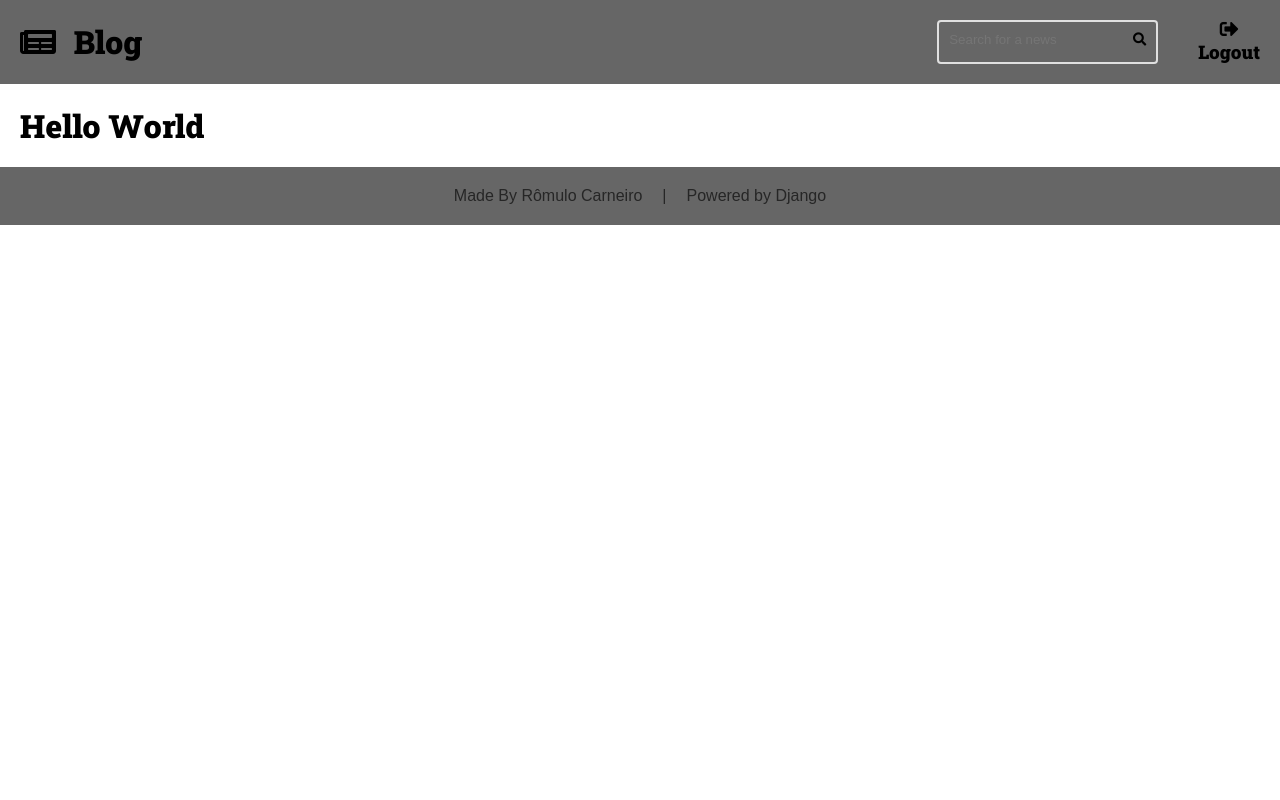
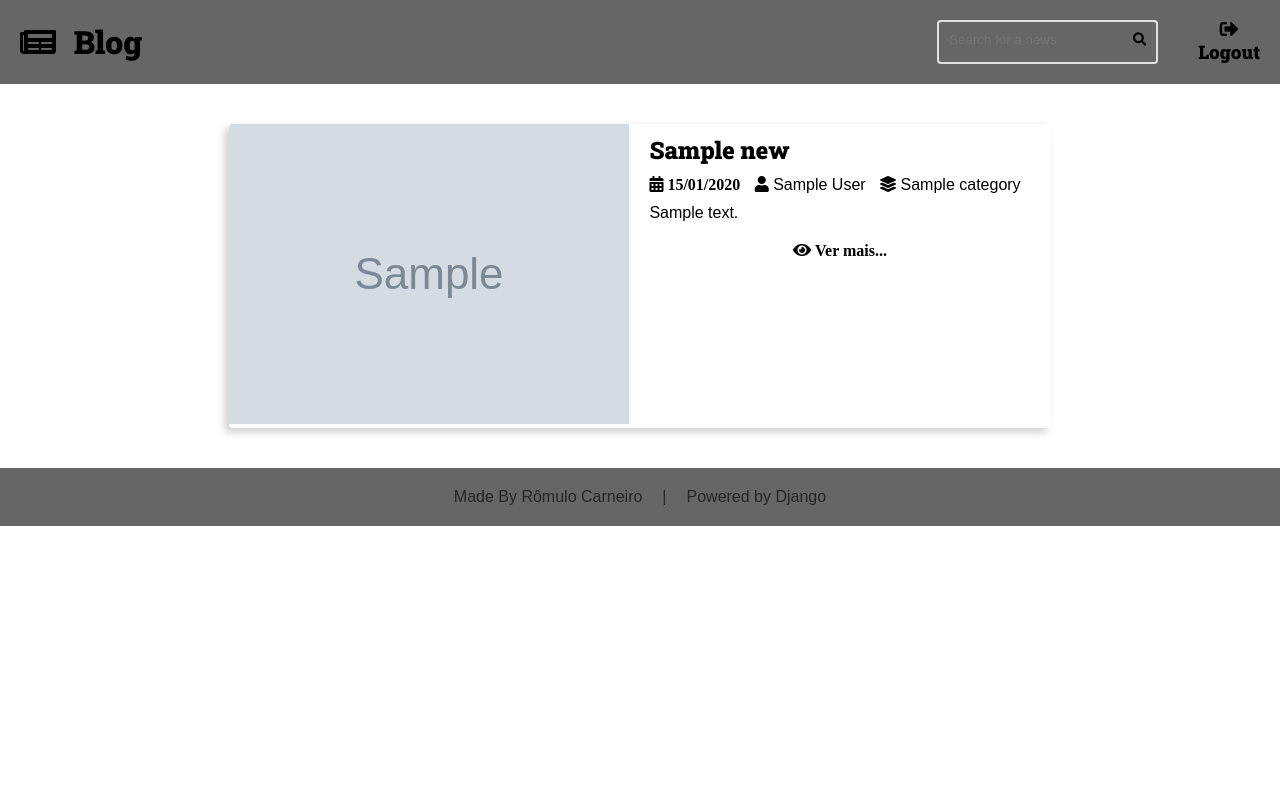
Before and after one commit to carneiroRomulo/Blog, a Django app: page / in a window 1280 px wide. Run offline with Django 4.2, Linux system fonts and the light colour scheme; tables that the repository leaves empty hold one stand-in row (values such as "Sample post"); grey boxes marked "Sample" are stand-in pictures.

Commit message:
feature: show news list in homepage

```diff
--- a/base_static/global/css/styles.css
+++ b/base_static/global/css/styles.css
@@ -54,10 +54,14 @@
 }
 
 html {
+  height: 100%;
   font-size: 62.5%;
 }
 
 body {
+  display: flex;
+  flex-direction: column;
+  height: 100%;
   font-size: 1.6rem;
   font-family: var(--font-primary);
   background: var(--color-gray-1);
@@ -90,6 +94,13 @@ text-decoration: none;
 .main-header-container {
   background: var(--neutral-color-2);
 }
+
+.main-content-list {
+display: grid;
+grid-template-columns: repeat(auto-fit, minmax(600px, 1fr));
+gap: var(--spacing-gutter-large);
+}
+
 .main-logo-icon {
   margin-right: 1rem;
 }
@@ -142,6 +153,7 @@ text-decoration: none;
 
 .main-footer {
   display: flex;
+  flex-shrink: 0;
   align-items: center;
   justify-content: center;
   gap: 2rem;
@@ -149,3 +161,88 @@ text-decoration: none;
   color: var(--neutral-color-0);
   padding: var(--spacing-gutter-medium);
 }
+.main-footer a:hover {
+  filter: brightness(5);
+}
+
+.news {
+  display: flex;
+  border-radius: .4rem;
+  overflow: hidden;
+  background: var(--color-white);
+  box-shadow: -4px 4px 8px rgba(0, 0, 0, 0.2);
+  transition: all 200ms ease-in-out;
+}
+.news img {
+  max-width: 100%;
+  box-shadow: 10px solid black;
+}
+.news-list-item {
+  max-width: 100%;
+  height: fit-content;
+}
+.news-list-item:hover {
+  box-shadow: -8px 8px 16px rgba(0, 0, 0, 0.25);
+  transform: scale(1.02);
+}
+.news-title-container {
+  padding: var(--spacing-gutter-small) var(--spacing-gutter-medium);
+}
+.news-title-container a {
+  text-decoration: none;
+  color: var(--color-primary-dark);
+}
+.news-author {
+  padding: 0 var(--spacing-gutter-medium);
+}
+.news-content {
+  padding: var(--spacing-gutter-small) var(--spacing-gutter-medium);
+}
+.news-author-item {
+  color: var(--color-gray-4);
+  margin-right: 1rem;
+}
+.news-author-item a {
+  color: var(--color-primary);
+  transition: all 200ms ease-in-out;
+  text-decoration: none;
+}
+.news-author-item a:hover {
+  color: var(--color-primary-dark-hover);
+}
+.news-meta-container {
+  display: flex;
+  flex-flow: row nowrap;
+  padding: var(--spacing-gutter-small);
+  background: var(--color-gray-1);
+}
+.news-meta-item {
+  display: flex;
+  flex-flow: column nowrap;
+  flex-shrink: 1;
+  flex-grow: 1;
+  text-align: center;
+}
+.news-meta-title {
+  font-size: 1.6rem;
+}
+.news-footer {
+  background: var(--color-primary-dark);
+  text-align: center;
+  transition: all 200ms ease-in-out;
+}
+.news-footer a {
+  color: var(--color-white);
+  text-decoration: none;
+  display: block;
+  padding: var(--spacing-gutter-small);
+}
+.news-footer:hover {
+  background: var(--color-primary-dark-hover);
+}
+
+@media (max-width: 1300px) {
+  .main-content-list {
+      grid-template-columns: repeat(auto-fit, minmax(100%, 1fr));
+  }
+}
--- a/news/templates/news/pages/home.html
+++ b/news/templates/news/pages/home.html
@@ -2,5 +2,13 @@
 
 {% block title %} Home {% endblock title %}
 {% block content %}
-<h1>Hello World</h1>
+    <div class="main-content main-content-list container">
+        {% for news in news_list %}
+            {% include "news/partials/news.html" %}
+            {% empty %}
+                <div class="center">
+                    <h1>No News Available</h1>
+                </div>
+        {% endfor %}
+    </div>
 {% endblock content %}
--- /dev/null
+++ b/news/templates/news/partials/news.html
@@ -0,0 +1,49 @@
+<div class="news news-list-item">
+    <div class="news-cover">
+
+        {% if not news.cover %}
+            <a href="https://placeholder.com"><img src="https://via.placeholder.com/300x200"></a>
+        {% else %}
+            <img src={{ news.cover.url }} alt="Temporário">
+        {% endif %}
+    </div>
+    <div>
+        <div class="news-title-container">
+            <h2 class="news-title">{{ news.title }}</h2>
+        </div>
+
+        <div class="news-author">
+            <span class="news-author-item">
+                <i class="fas fa-calendar-alt">
+                    {{ news.created_at|date:"d/m/Y"}}
+                </i>
+            </span>
+            {% if news.author is not None %}
+                <span class="news-author-item">
+                    <i class="fas fa-user"></i>
+                    {{ news.author.first_name }} {{ news.author.last_name }}
+                </span>
+            {% endif %}
+            {% if news.category is not None %}
+                <span class="news-author-item">
+                    <a href={% url "news:category" news.category.name %}>
+                        <i class="fas fa-layer-group"></i>
+                        <span>{{ news.category.name }}</span>
+                    </a>
+                </span>
+            {% endif %}
+        </div>
+
+        <p class="news-content">{{ news.description }}</p>
+
+        {% if not is_detail_page %}
+            <footer class="news-footer">
+                <a href="">
+                    <i class="fas fa-eye">
+                        <span>Ver mais...</span>
+                    </i>
+                </a>
+            </footer>
+        {% endif%}
+    </div>
+</div>
--- a/news/urls.py
+++ b/news/urls.py
@@ -7,5 +7,10 @@ app_name = 'news'
 
 urlpatterns = [
     path('', views.home, name='home'),
-    path('', views.home, name='search'),
+    path('search/', views.home, name='search'),
+    path(
+        'category/<str:category_name>/',
+        views.home,
+        name="category"
+    ),
 ]
--- a/news/views.py
+++ b/news/views.py
@@ -1,5 +1,18 @@
-from django.shortcuts import render
+from django.shortcuts import get_object_or_404, render
+
+from .models import News
 
 
 def home(request):
-    return render(request, 'news/pages/home.html')
+    news_list = News.objects.all()
+    return render(request, 'news/pages/home.html', context={
+        'news_list': news_list,
+    })
+
+
+def news(request, id):
+    news = get_object_or_404(News, id=id)
+    return render(request, 'news/pages/news.html', context={
+        'news': news,
+        'is_detail_page': True,
+    })
```
Lines whose indentation alone changed are shown as unchanged.
